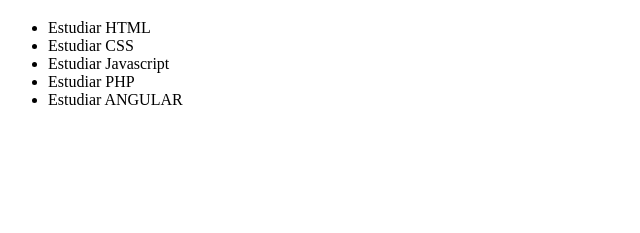
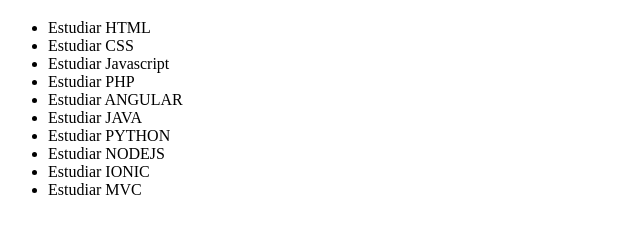
Before and after one commit to anthonysmill18/html, a plain HTML site: page index.html in a window 1280 px wide. Shown: the part 61-294 px from the top of the page, without its empty margins (0-640 px from the left). Drawn offline with Linux system fonts and the light colour scheme.

Commit message:
prueba nuevas tareas

```diff
--- a/index.html
+++ b/index.html
@@ -14,6 +14,11 @@
        <li class="item">Estudiar Javascript</li>
        <li class="item">Estudiar PHP</li>
        <li class="item">Estudiar ANGULAR</li>
+       <li class="item">Estudiar JAVA</li>
+       <li class="item">Estudiar PYTHON</li>
+       <li class="item">Estudiar NODEJS</li>
+       <li class="item">Estudiar IONIC</li>
+       <li class="item">Estudiar MVC</li>
    </ul>
 </body>
 </html>
```
